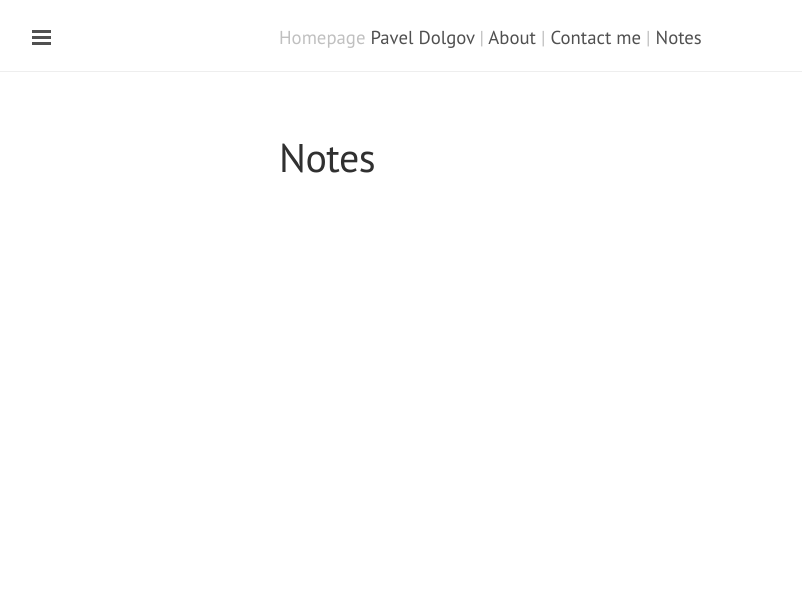
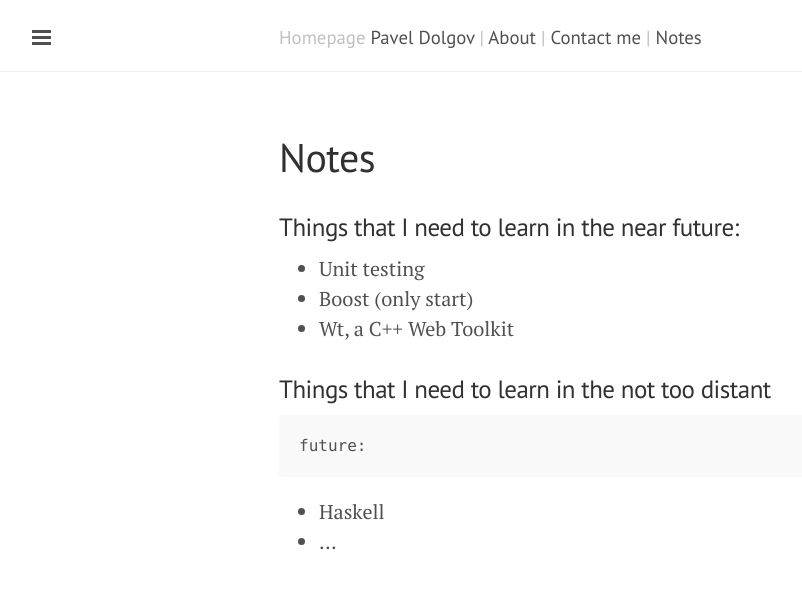
Before and after one commit to zer0main/zer0main.github.io, a Jekyll site: the page built from notes.md, in a window 1280 px wide. Shown: the top 589 px of the page, without its empty margins (1-803 px from the left). Built offline with Jekyll 4.4.1, drawn with Linux system fonts in a browser that asks for light colours; Markdown is read by kramdown in place of the engine named in the settings.

Commit message:
Notes: things I need to learn

```diff
--- a/notes.md
+++ b/notes.md
@@ -2,3 +2,15 @@
 layout: page
 title: Notes
 ---
+
+### Things that I need to learn in the near future:
+
+ - Unit testing
+ - Boost (only start)
+ - Wt, a C++ Web Toolkit
+
+### Things that I need to learn in the not too distant
+    future:
+
+ - Haskell
+ - ...
```
